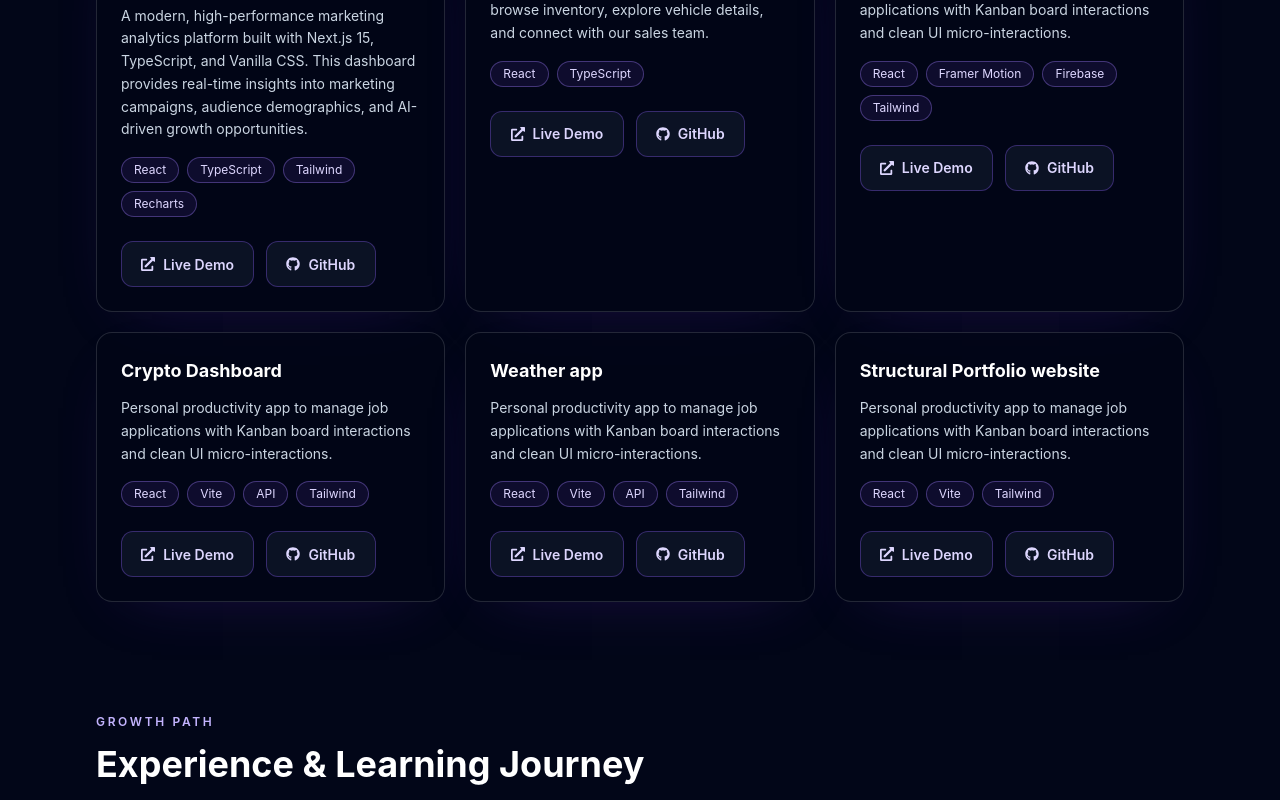
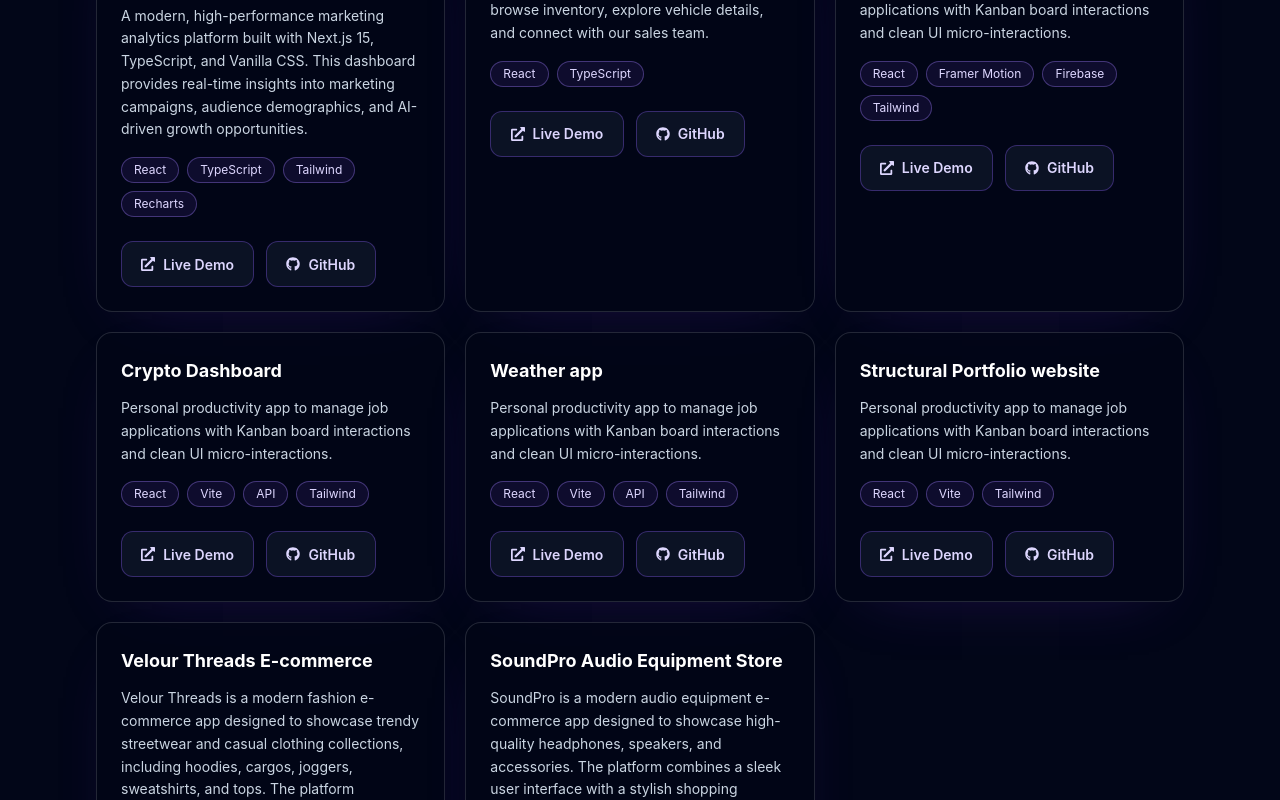
Before and after one commit to Makuakpavan/maku-akpavanport, a React (Vite) app: page / in a window 1280 px wide. Shown: the part 2000-2800 px from the top of the page. Built offline with nearby package versions, Linux system fonts and the light colour scheme.

Commit message:
added 2 projects  links

```diff
--- a/src/data/portfolioData.js
+++ b/src/data/portfolioData.js
@@ -104,6 +104,7 @@ export const portfolioData = {
         liveUrl: 'https://weatherapp-khaki-pi.vercel.app/',
         githubUrl: 'https://github.com/Makuakpavan/weatherapp.git',
       },
+
       {
         name: 'Structural Portfolio website',
         description:
@@ -111,6 +112,22 @@ export const portfolioData = {
         stack: ['React', 'Vite', 'Tailwind'],
         liveUrl: 'https://structuralportfolio.vercel.app/',
         githubUrl: 'https://github.com/Makuakpavan/Structuralportfolio.git',
+      },
+      {
+        name: 'Velour Threads E-commerce',
+        description:
+          'Velour Threads is a modern fashion e-commerce app designed to showcase trendy streetwear and casual clothing collections, including hoodies, cargos, joggers, sweatshirts, and tops. The platform combines a sleek user interface with a stylish shopping experience, allowing users to browse products, explore categories, and stay updated with the latest fashion trends.',
+        stack: ['React', 'Vite', 'Tailwind'],
+        liveUrl: 'https://velourthreads.vercel.app/',
+        githubUrl: 'https://github.com/Makuakpavan/velourthreads.git',
+      },
+      {
+        name: 'SoundPro Audio Equipment Store',
+        description:
+          'SoundPro is a modern audio equipment e-commerce app designed to showcase high-quality headphones, speakers, and accessories. The platform combines a sleek user interface with a stylish shopping experience, allowing users to browse products, explore categories, and stay updated with the latest audio technology.',
+        stack: ['React', 'Vite', 'Tailwind'],
+        liveUrl: 'https://soundpro-virid.vercel.app/',
+        githubUrl: 'https://github.com/Makuakpavan/soundpro.git',
       },
     ],
     links: {
```
